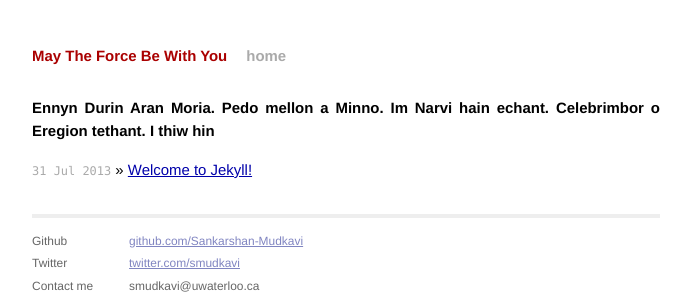
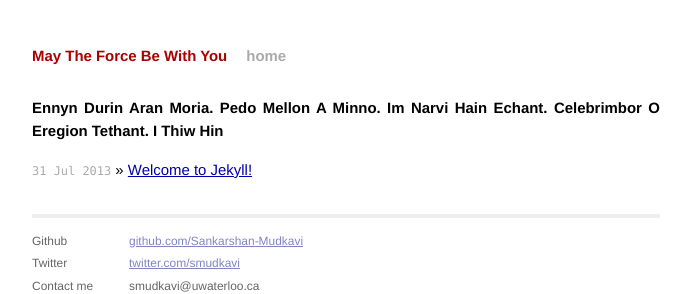
Before and after one commit to Sankarshan-Mudkavi/Sankarshan-Mudkavi.github.io, a Jekyll site: the page built from index.html, in a window 1280 px wide. Shown: the top 294 px of the page, without its empty margins (294-985 px from the left). Built offline with Jekyll 4.4.1, drawn with Linux system fonts in a browser that asks for light colours; Markdown is read by kramdown in place of the engine named in the settings.

```diff
--- a/index.html
+++ b/index.html
@@ -4,7 +4,7 @@ title: This is a test site
 ---
 
 <div id="home">
-  <h1>Ennyn Durin Aran Moria. Pedo mellon a Minno. Im Narvi hain echant. Celebrimbor o Eregion tethant. I thiw hin</h1>
+  <h1>Ennyn Durin Aran Moria. Pedo Mellon A Minno. Im Narvi Hain Echant. Celebrimbor O Eregion Tethant. I Thiw Hin</h1>
   <ul class="posts">
     {% for post in site.posts %}
       <li><span>{{ post.date | date_to_string }}</span> &raquo; <a href="{{ post.url }}">{{ post.title }}</a></li>
```
